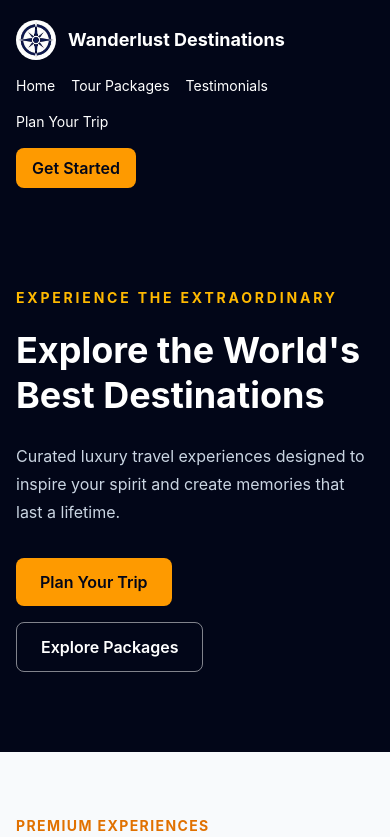
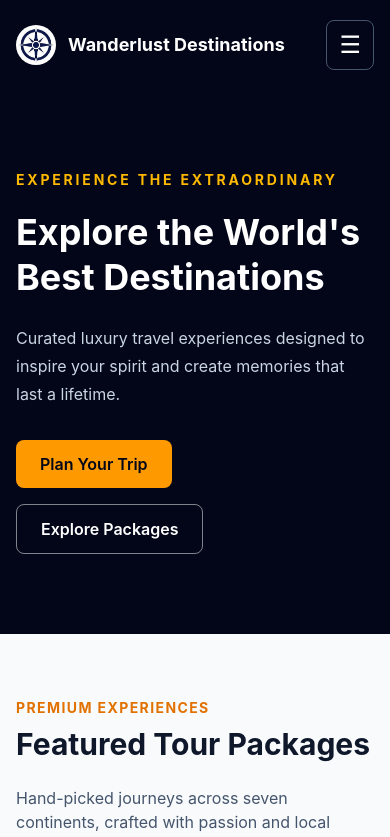
Before and after one commit to Toluwebdesign/Travel-Agency---Group-C, a React (Vite) app: page / in a window 390 px wide. Shown: the top 837 px of the page. Built offline with nearby package versions, Linux system fonts and the light colour scheme.

Commit message:
Used hamburger menu for mobile

```diff
--- a/src/components/Header.jsx
+++ b/src/components/Header.jsx
@@ -1,9 +1,21 @@
+
+import { useState } from 'react';
 
 function Header() {
+  const [isMenuOpen, setIsMenuOpen] = useState(false);
+
+  function closeMenu() {
+    setIsMenuOpen(false);
+  }
+
   return (
     <header id="home" className="bg-slate-950 text-white">
-      <nav className="mx-auto flex max-w-7xl flex-col gap-4 px-4 py-5 sm:flex-row sm:items-center sm:justify-between sm:px-8">
-        <a href="#home" className="flex items-center gap-3 text-lg font-bold">
+      <nav className="mx-auto flex max-w-7xl flex-wrap items-center justify-between gap-4 px-4 py-5 sm:px-8 lg:px-16">
+        <a
+          href="#home"
+          onClick={closeMenu}
+          className="flex items-center gap-3 text-lg font-bold"
+        >
           <img
             src="/images/compass-icon.jpg"
             alt=""
@@ -12,7 +24,20 @@ function Header() {
           <span>Wanderlust Destinations</span>
         </a>
 
-        <div className="flex flex-wrap items-center gap-4 text-sm">
+        {/* Hamburger button: mobile only */}
+        <button
+          type="button"
+          onClick={() => setIsMenuOpen(!isMenuOpen)}
+          className="rounded-lg border border-slate-600 px-3 py-2 text-2xl md:hidden"
+          aria-label={isMenuOpen ? 'Close navigation menu' : 'Open navigation menu'}
+          aria-expanded={isMenuOpen}
+          aria-controls="mobile-navigation"
+        >
+          {isMenuOpen ? '×' : '☰'}
+        </button>
+
+        {/* Desktop navigation */}
+        <div className="hidden items-center gap-6 text-sm md:flex">
           <a href="#home" className="hover:text-amber-400">Home</a>
           <a href="#packages" className="hover:text-amber-400">Tour Packages</a>
           <a href="#testimonials" className="hover:text-amber-400">Testimonials</a>
@@ -21,10 +46,38 @@ function Header() {
 
         <a
           href="#plan-trip"
-          className="self-start rounded-lg bg-amber-500 px-4 py-2 font-semibold text-slate-950 hover:bg-amber-400 sm:self-auto"
+          className="hidden rounded-lg bg-amber-500 px-4 py-2 font-semibold text-slate-950 hover:bg-amber-400 md:inline-flex"
         >
           Get Started
         </a>
+
+        {/* Mobile dropdown menu */}
+        {isMenuOpen && (
+          <div
+            id="mobile-navigation"
+            className="flex w-full flex-col gap-4 border-t border-slate-700 pt-4 md:hidden"
+          >
+            <a href="#home" onClick={closeMenu} className="hover:text-amber-400">
+              Home
+            </a>
+            <a href="#packages" onClick={closeMenu} className="hover:text-amber-400">
+              Tour Packages
+            </a>
+            <a href="#testimonials" onClick={closeMenu} className="hover:text-amber-400">
+              Testimonials
+            </a>
+            <a href="#plan-trip" onClick={closeMenu} className="hover:text-amber-400">
+              Plan Your Trip
+            </a>
+            <a
+              href="#plan-trip"
+              onClick={closeMenu}
+              className="self-start rounded-lg bg-amber-500 px-4 py-2 font-semibold text-slate-950 hover:bg-amber-400"
+            >
+              Get Started
+            </a>
+          </div>
+        )}
       </nav>
     </header>
   );
```
